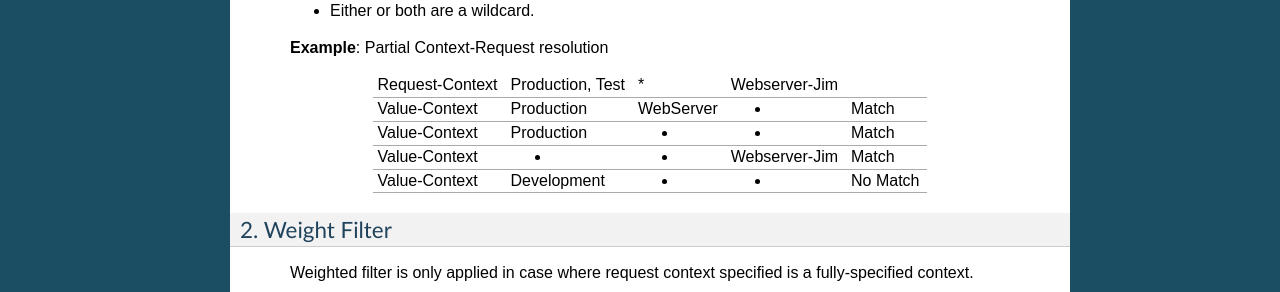
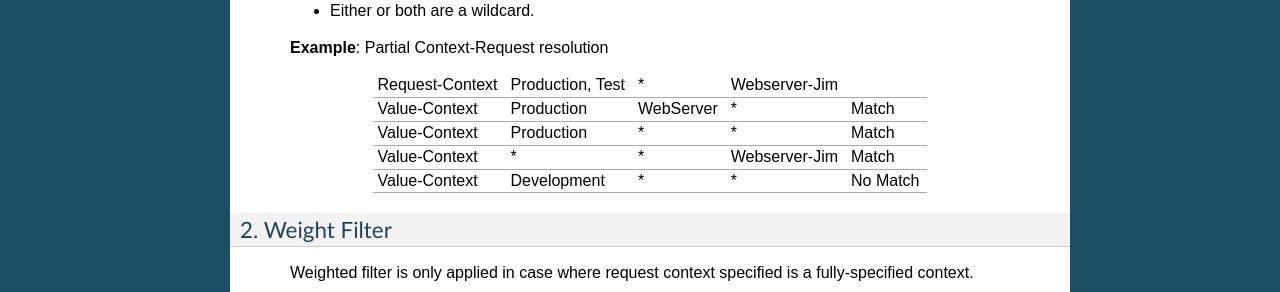
Before and after one commit to ConfigHubPub/Docs, a Sphinx documentation site: the page built from documentation/pages/primer.rst, in a window 1280 px wide. Shown: the part 1372-1664 px from the top of the page. Built offline with Sphinx 7.4.7, drawn with Linux system fonts in a browser that asks for light colours.

```diff
--- a/documentation/pages/primer.rst
+++ b/documentation/pages/primer.rst
@@ -78,13 +78,13 @@ Matching value to request context occurs in two steps:
    +-----------------+------------------+---------------+---------------+---------------+
    |Request-Context  | Production, Test | \*            | Webserver-Jim |               |
    +-----------------+------------------+---------------+---------------+---------------+
-   |Value-Context    | Production       | WebServer     | *             | Match         |
+   |Value-Context    | Production       | WebServer     | \*            | Match         |
    +-----------------+------------------+---------------+---------------+---------------+
-   |Value-Context    | Production       | *             | *             | Match         |
+   |Value-Context    | Production       | \*            | \*            | Match         |
    +-----------------+------------------+---------------+---------------+---------------+
-   |Value-Context    | *                | *             | Webserver-Jim | Match         |
+   |Value-Context    | \*               | \*            | Webserver-Jim | Match         |
    +-----------------+------------------+---------------+---------------+---------------+
-   |Value-Context    | Development      | *             | *             | No Match      |
+   |Value-Context    | Development      | \*            | \*            | No Match      |
    +-----------------+------------------+---------------+---------------+---------------+
 
 
```
